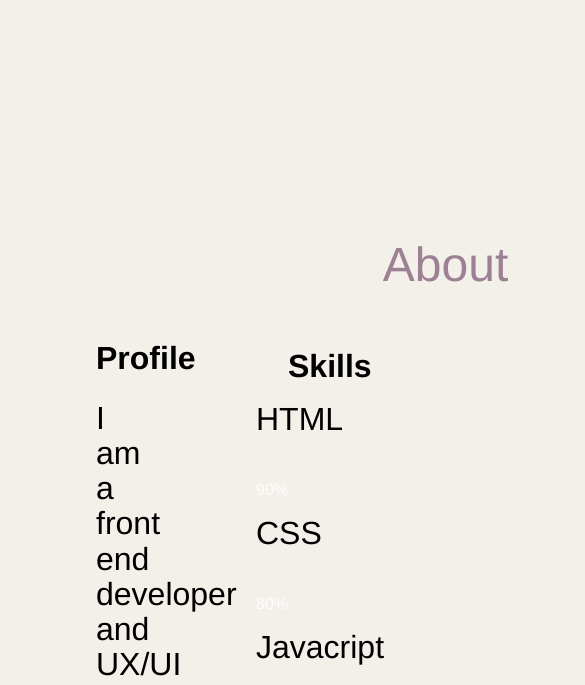
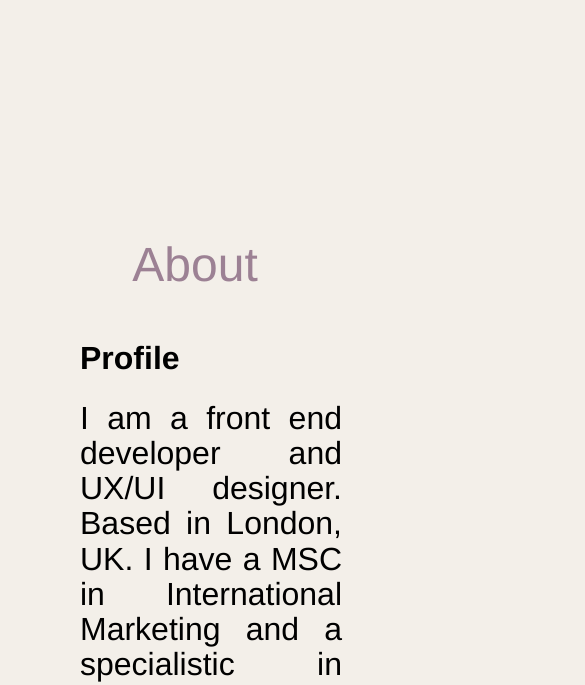
Before and after one commit to napta894/Project-2, a plain HTML site: page index.html in a window 390 px wide. Shown: the part 524-1209 px from the top of the page, 585 px wide, since content can reach past the window. Drawn offline with Linux system fonts and the light colour scheme.

Commit message:
update overflows

```diff
--- a/static/css/styles.css
+++ b/static/css/styles.css
@@ -48,9 +48,6 @@
 
 html
 {
-     overflow: hidden;
-     height: auto;
-     overflow-y: auto;
      scroll-behavior: smooth;
 }
 
@@ -1065,6 +1062,18 @@ input:invalid {
 
 @media screen and (max-width: 480px) {
 
+    html {
+    font-size: 100%;
+    }
+
+    body {
+    margin:0;
+    padding:0;
+    display: flex;
+    flex-direction: column;
+    min-height: 100vh;
+    }
+
     #nav-pc {
     display: none;
     }
@@ -1086,12 +1095,9 @@ input:invalid {
     }
 
 
-    .home {
-    height:100vh;
-    }
-
     .home-content {
     padding-top: 25rem;
+    width: 100%;
     }
 
     .home-content-text h1 {
@@ -1103,6 +1109,7 @@ input:invalid {
     display: none;
     }
 
+
     .scroll-down {
     display: none;
 
@@ -1110,7 +1117,6 @@ input:invalid {
 
     .section{
     padding:5rem 4rem 5rem 10rem;
-
     }
 
     .about {
@@ -1119,18 +1125,17 @@ input:invalid {
 
     .about .about-box {
     width: 100%;
-    display: block;
     }
 
     .about-box {
     padding-right: 2rem;
     padding-left:1rem;
     }
+
     .about-box
     .about .about-box:nth-child(2) {
     margin-top: 0.5rem;
     }
-
 
     .about_btn .btn1 {
     margin:10px 0 0 0;
@@ -1160,9 +1165,6 @@ input:invalid {
 
     .footer {
     font-size:1.7;
-    display:block;
-    margin:auto;
-    margin-bottom: 0;
     }
 }
 
@@ -1171,13 +1173,14 @@ input:invalid {
 
     html {
     font-size: 100%;
-    display:flex;
-    width: 100%;;
-    }
-
-    .body {
+    }
+
+    body {
     margin:0;
     padding:0;
+    display: flex;
+    flex-direction: column;
+    min-height: 100vh;
     }
 
     .nav-pc{
@@ -1227,13 +1230,8 @@ input:invalid {
     height:100%;
     }
 
-    .about .about-box {
-    width: 0%;
-    }
-
     .about-box {
-    margin-left: 3rem;
-    margin-right: 3rem;
+    margin-left: 2rem;
     }
 
     .about .about-box:nth-child(2) {
@@ -1271,14 +1269,6 @@ input:invalid {
 }
 
 @media screen and (max-width:1024px) {
-
-    .body {
-      display:flex;
-    }
-
-    html {
-    height:50vh;
-    }
 
     .home-content {
         height:50vh;
@@ -1318,7 +1308,14 @@ input:invalid {
 
     html {
     font-size: 100%;
-    display: flex;
+    }
+
+    body {
+    margin:0;
+    padding:0;
+    display: flex;
+    flex-direction: column;
+    min-height: 100vh;
     }
 
     .section {
@@ -1358,9 +1355,6 @@ input:invalid {
         height:100%;
     }
 
-    .footer {
-        margin-bottom: 0;
-    }
 
 }
 
@@ -1368,6 +1362,14 @@ input:invalid {
 
     html {
     font-size: 100%;
+    }
+
+    body {
+    margin:0;
+    padding:0;
+    display: flex;
+    flex-direction: column;
+    min-height: 100vh;
     }
 
     .section {
@@ -1412,10 +1414,6 @@ input:invalid {
     font-size: 3rem;
     }
 
-    .footer {
-    margin-bottom: 0%;
-    }
-
 }
 
 
@@ -1427,9 +1425,12 @@ input:invalid {
     font-size: 100%;
     }
 
-    body{
-    margin: 0;
-    padding: 0;
+    body {
+    margin:0;
+    padding:0;
+    display: flex;
+    flex-direction: column;
+    min-height: 100vh;
     }
 
 
@@ -1467,9 +1468,12 @@ input:invalid {
     font-size: 100%;
     }
 
-    body{
-    margin: 0;
-    padding: 0;
+    body {
+    margin:0;
+    padding:0;
+    display: flex;
+    flex-direction: column;
+    min-height: 100vh;
     }
 
     .nav-pc{
@@ -1509,7 +1513,6 @@ input:invalid {
 
     .nav-pc{
     font-size: 3rem;
-
     }
 
     #nav-pc a {
@@ -1563,12 +1566,14 @@ input:invalid {
 
     html {
     font-size: 50%;
-    display: flex;
-    }
-
-    body{
-    margin: 0;
-    padding: 0;
+    }
+
+    body {
+    margin:0;
+    padding:0;
+    display: flex;
+    flex-direction: column;
+    min-height: 100vh;
     }
 
     .contact {
@@ -1626,12 +1631,13 @@ input:invalid {
 
     html {
     font-size: 100%;
-    display: flex;
-    }
-
-    body{
-    margin: 0;
-    padding: 0;
+    }
+
+    body {
+    margin:0;
+    padding:0;
+    display: flex;
+    flex-direction: column;
     }
 
     .header .main {
@@ -1691,12 +1697,8 @@ input:invalid {
 
 @media screen and (max-width:1024px) {
 
-    .body {
-      display:block;
-    }
-
-    html {
-    height:50vh;
+    body {
+    display:block;
     }
 
     .container1 .contactForm{
```
